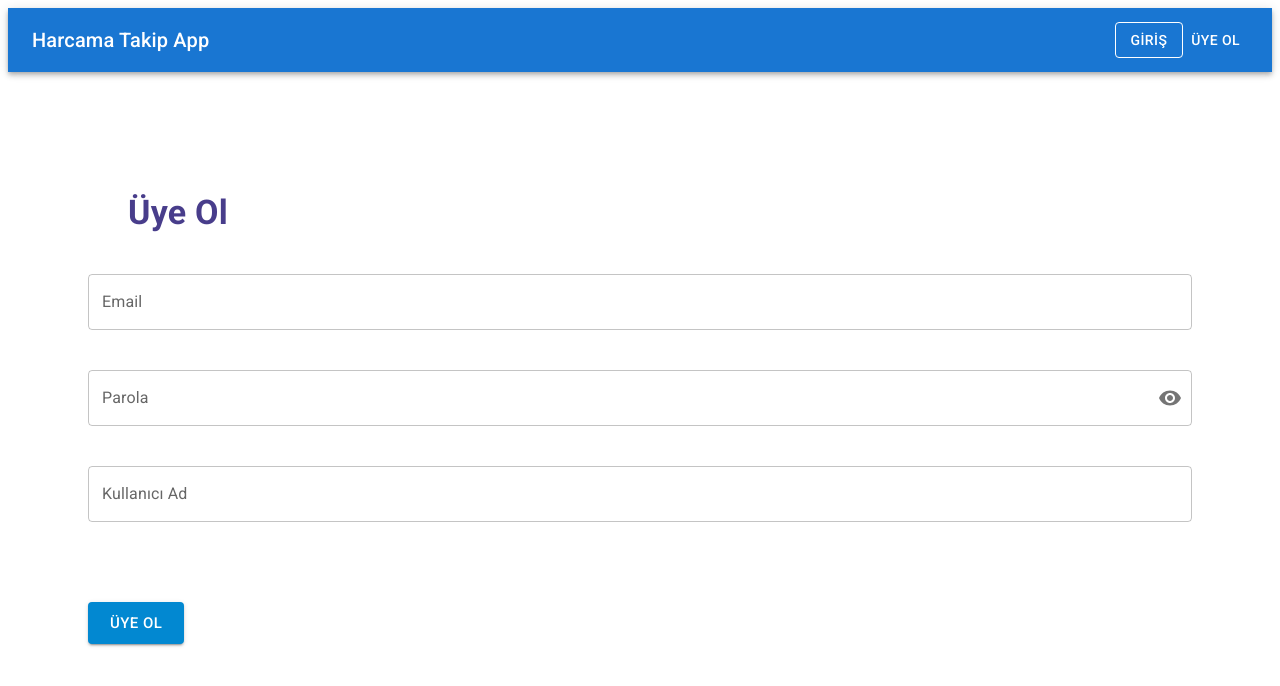
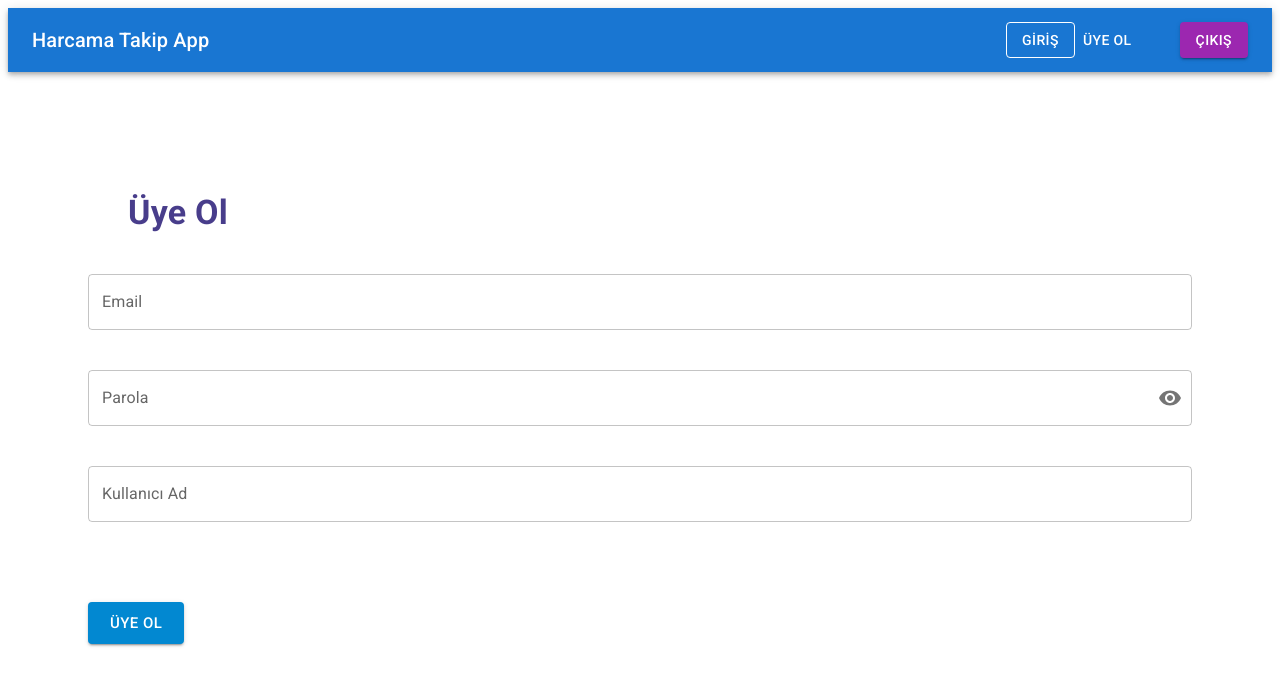
Before and after one commit to eerzik/harcama-takip-app, a React (Create React App) app: page /signup in a window 1280 px wide. Shown: the top 686 px of the page. Built offline with nearby package versions, Linux system fonts and the light colour scheme.

Commit message:
Çıkış işlemini gerçekleştirme

```diff
--- a/src/components/Navbar.js
+++ b/src/components/Navbar.js
@@ -5,10 +5,13 @@ import Typography from '@mui/material/Typography'
 import Toolbar from '@mui/material/Toolbar'
 import Button from '@mui/material/Button'
 import { Link } from 'react-router-dom'
-
+import { useLogout } from '../hooks/useLogout'
 
 
 export default function Navbar() {
+
+    const {logout}=useLogout();
+
     return (
         <Box sx={{ flexGrow: 1 }} >
             <AppBar position='static' color='primary'>
@@ -16,11 +19,17 @@ export default function Navbar() {
                     <Typography variant='h6' component="div" sx={{ flexGrow: 1 }}  >
                         <Link component='button' to="/" className={styles.link} >Harcama Takip App</Link>
                     </Typography>
+
                     <Button variant='outlined' color='inherit' >
                         <Link component='button' className={styles.link} to="/login"  > GİRİŞ </Link>
                     </Button>
+
                     <Button variant='text' color='secondary' >
                         <Link component='button' className={styles.link} to="/signup"  > Üye Ol </Link>
+                    </Button>
+
+                    <Button variant='contained' color='secondary' onClick={logout} sx={{ml:5}} >
+                        Çıkış
                     </Button>
                 </Toolbar>
             </AppBar>
--- a/src/context/AuthContext.js
+++ b/src/context/AuthContext.js
@@ -20,7 +20,7 @@ export const AuthContextProvider = ({ children }) => {
         user: null
     })
 
-    console.log("Auth state :" + state);
+    console.log("Auth state :" + state.user);
 
     return (
         <AuthContext.Provider value={{ ...state, dispatch }} >
```
